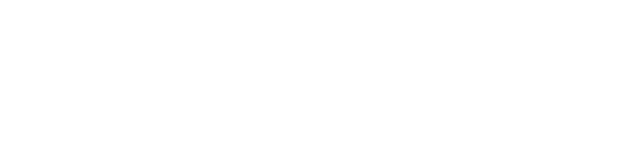
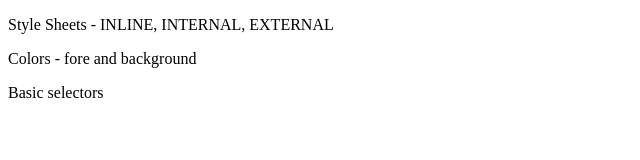
Before and after one commit to ms-dariyansim-xo/LECTURE-5---Styles, a plain HTML site: page index.html in a window 1280 px wide. Shown: the whole page, without its empty margins (0-640 px from the left). Drawn offline with Linux system fonts and the light colour scheme.

Commit message:
Update index.html

```diff
--- a/index.html
+++ b/index.html
@@ -7,6 +7,9 @@
     <title>Lecture 5</title>
 </head>
 <body>
+    <p>Style Sheets - INLINE, INTERNAL, EXTERNAL</p>
+    <p>Colors - fore and background</p>
+    <p>Basic selectors</p>
 
 
 
```
